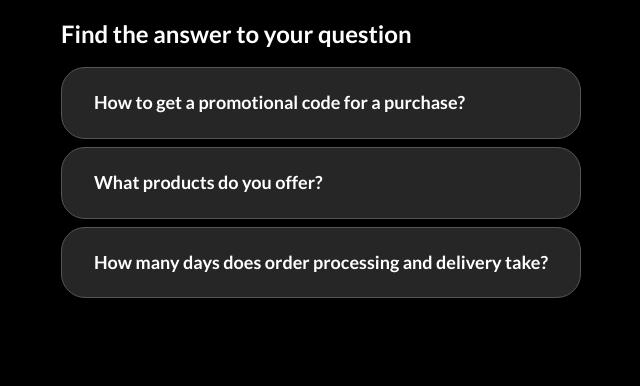
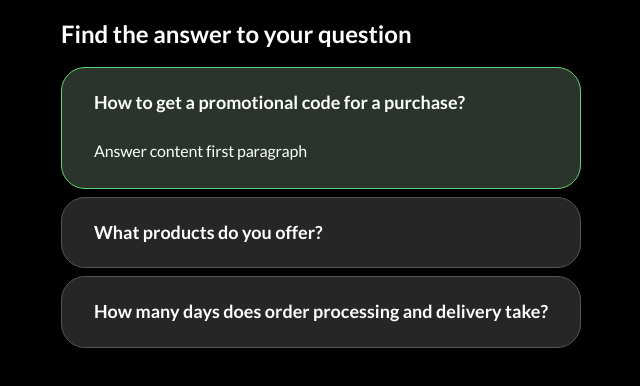
Before and after one commit to meczajkowski/Invo-Spotify-part-4, a website built with Vite: page index.html in a window 1280 px wide. Shown: the whole page, without its empty margins (319-959 px from the left). Built offline with nearby package versions, Linux system fonts and the light colour scheme.

Commit message:
add: extended state styles for '.faq-question-partial' from lesson

```diff
--- a/index.html
+++ b/index.html
@@ -17,7 +17,7 @@
         Find the answer to your question
       </h2>
       <div class="faq-component__questions">
-        <div class="faq-question-partial">
+        <div class="faq-question-partial" data-question-expanded>
           <div class="faq-question-partial__first-line">
             <div class="faq-question-partial__title">
               How to get a promotional code for a purchase?
--- a/src/pages/home-page/components/faq-component/partials/faq-question-partial.scss
+++ b/src/pages/home-page/components/faq-component/partials/faq-question-partial.scss
@@ -55,4 +55,16 @@
       margin-top: 12px;
     }
   }
+
+  &[data-question-expanded] {
+    // change the element colors
+    // for our xpanded state
+    background-color: var(--background-color-primary-hover);
+    border-color: var(--primary-color);
+
+    // show the answer
+    .faq-question-partial__answer {
+      display: block;
+    }
+  }
 }
```
